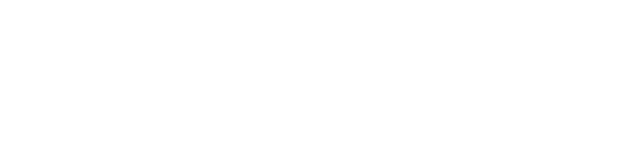
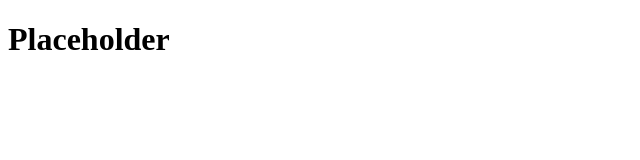
Before and after one commit to CMS-WebDev-Club/student-concern, a plain HTML site: page index.html in a window 1280 px wide. Shown: the whole page, without its empty margins (0-640 px from the left). Drawn offline with Linux system fonts and the light colour scheme.

Commit message:
placeholder header

```diff
--- a/index.html
+++ b/index.html
@@ -3,5 +3,6 @@
     <link stylesheet href="styles.css">
 </head>
 <body>
-
+    <h1> <bold> Placeholder</bold></h1>
 </body>
+</html>
```
